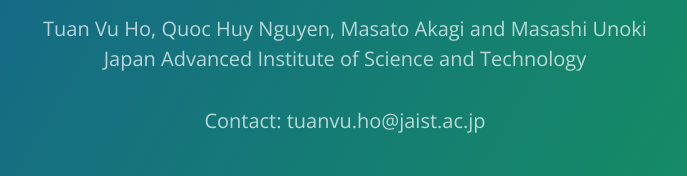
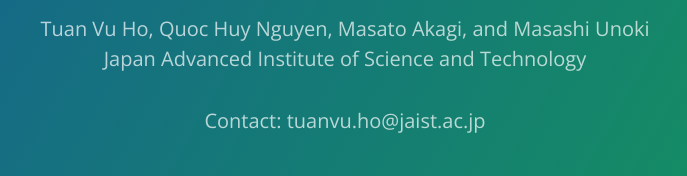
Before and after one commit to tuanvu92/IS2022-CVQ, a website: page index.html in a window 1280 px wide. Shown: the part 317-493 px from the top of the page, 295-982 px from the left. Drawn offline with nearby package versions, Linux system fonts and the light colour scheme.

Commit message:
Fix typos

```diff
--- a/index.html
+++ b/index.html
@@ -12,7 +12,7 @@
   <body>
     <section class="page-header">
       <h1 class="project-name">Single-channel speech enhancement with noise-robust Vector-quantized Variational Autoencoder</h1>
-      <h2 class="project-tagline">Tuan Vu Ho, Quoc Huy Nguyen, Masato Akagi and Masashi Unoki <br> Japan Advanced Institute of Science and Technology</h2>
+      <h2 class="project-tagline">Tuan Vu Ho, Quoc Huy Nguyen, Masato Akagi, and Masashi Unoki <br> Japan Advanced Institute of Science and Technology</h2>
       <h2 class="project-tagline">Contact: tuanvu.ho@jaist.ac.jp</h2>
     </section>
 
```
